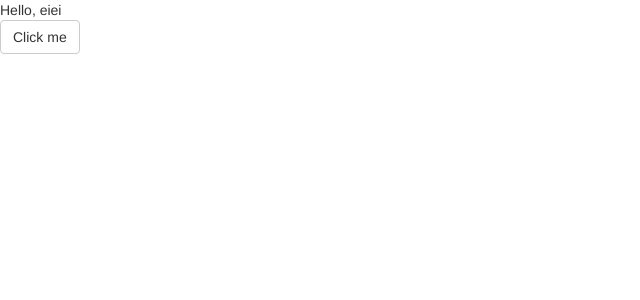
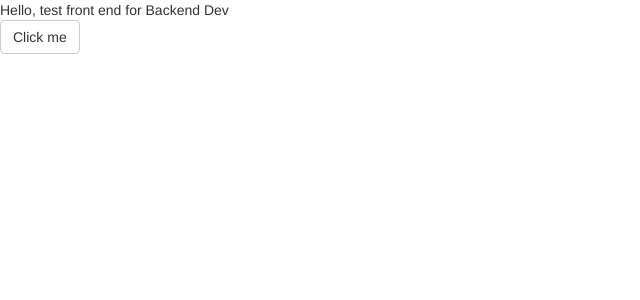
Before and after one commit to saalimon/insira, a Flask app: page / in a window 1280 px wide. Shown: the top 300 px of the page, without its empty margins (0-640 px from the left). Run offline with Flask 2, Linux system fonts and the light colour scheme; data that the repository does not hold is empty; some libraries are stand-ins or nearby versions.

Commit message:
change front end template

```diff
--- a/templates/index.html
+++ b/templates/index.html
@@ -54,7 +54,7 @@
 
 <body>
     <div>
-        Hello, eiei
+        Hello, test front end for Backend Dev
     </div>
     <!-- minimal setup -->
     <label for="exampleInput" class="btn btn-default">
```
